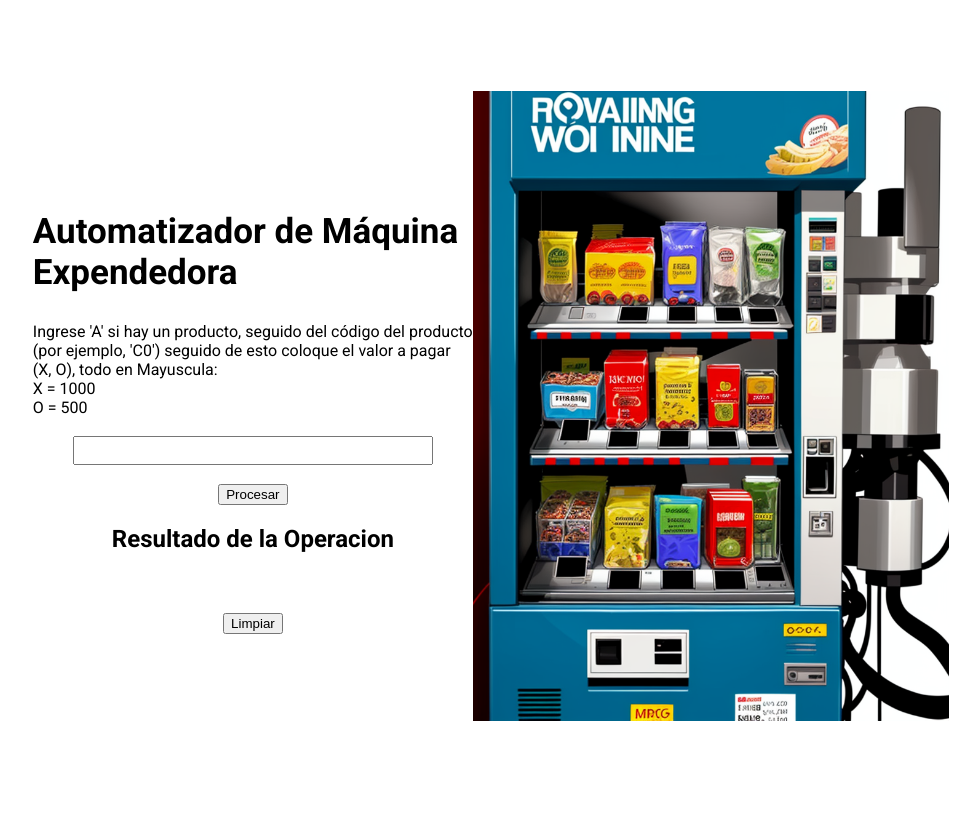
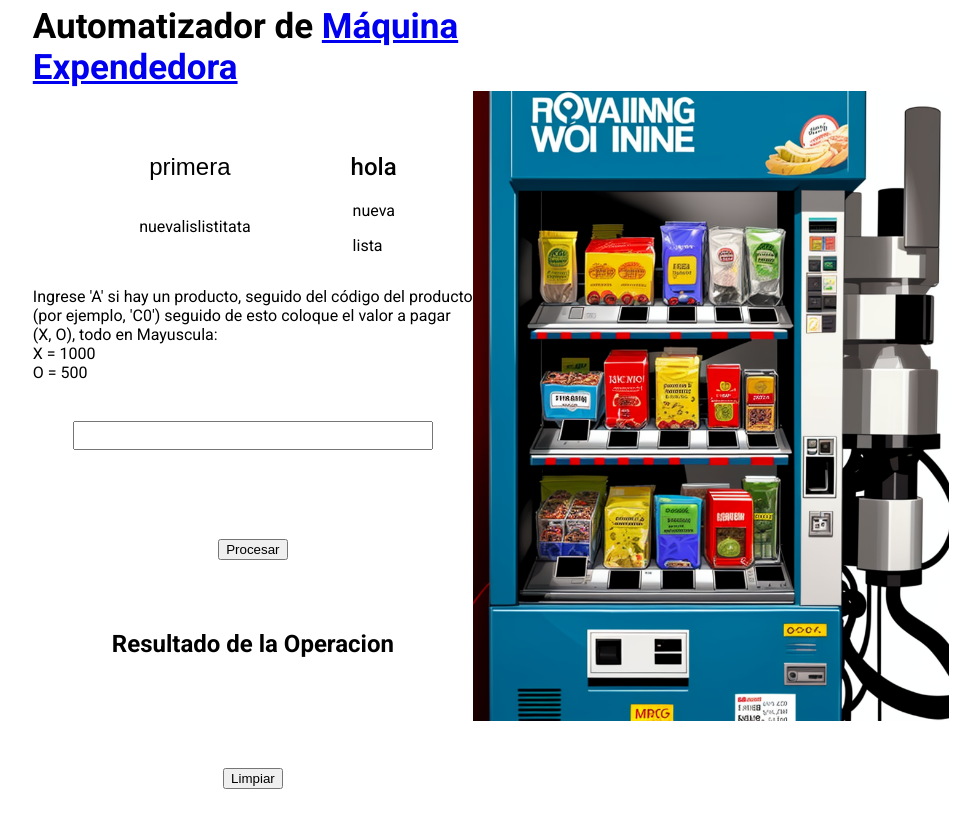
Before and after one commit to MercuryMat/automatafinitopy, a plain HTML site: page expend/index.html in a window 1280 px wide. Shown: the whole page, without its empty margins (70-1050 px from the left). Drawn offline with Linux system fonts and the light colour scheme; a web font is replaced by a local one.

Commit message:
practicas davi

```diff
--- a/expend/css/styles.scss
+++ b/expend/css/styles.scss
@@ -1,5 +1,5 @@
 @import url("https://fonts.googleapis.com/css2?family=Roboto:ital,wght@0,100;0,300;0,400;0,500;0,700;0,900;1,100;1,300;1,400;1,500;1,700;1,900&display=swap");
-h1{
+h1 {
     font-size: 35px;
 }
 .main_sect {
@@ -25,6 +25,42 @@ h1{
             flex-direction: column;
             align-items: center;
             justify-content: center;
+            h1 {
+                span {
+                    color: #fbbc04;
+                }
+            }
+            .lista {
+                list-style: none;
+                display: flex;
+                flex-direction: row;
+                .uno {
+                    margin-right: 100px;
+                    h2 {
+                        font-family: "Madimi One", sans-serif;
+                        font-weight: 400;
+                        font-style: normal;
+                    }
+                    ul{
+                        display: flex;
+                        margin-left: -50px;
+                    }
+
+                }
+
+                .dos {
+                    h2{
+                        font-weight: 500;
+                    }
+                    ul{
+                        margin-left: -38px;
+                    }
+                }
+
+                .listita {
+                    list-style: none;
+                }
+            }
             .former {
                 width: 100%;
                 display: flex;
@@ -34,11 +70,15 @@ h1{
                 input {
                     font-size: 20px;
                     width: 80%;
+                    margin: 20px 10px;
+                }
+                button {
+                    margin: 50px;
                 }
             }
         }
-        .preci_image{
-            img{
+        .preci_image {
+            img {
                 width: 75%;
             }
         }
--- a/expend/index.html
+++ b/expend/index.html
@@ -10,6 +10,9 @@
     <link
         href="https://fonts.googleapis.com/css2?family=Roboto:ital,wght@0,100;0,300;0,400;0,500;0,700;0,900;1,100;1,300;1,400;1,500;1,700;1,900&display=swap"
         rel="stylesheet">
+    <link rel="preconnect" href="https://fonts.googleapis.com">
+    <link rel="preconnect" href="https://fonts.gstatic.com" crossorigin>
+    <link href="https://fonts.googleapis.com/css2?family=Madimi+One&display=swap" rel="stylesheet">
     <title>Máquina Expendedora</title>
 </head>
 
@@ -17,7 +20,34 @@
     <section class="main_sect">
         <div class="organization">
             <div class="funcionalidad">
-                <h1>Automatizador de Máquina Expendedora</h1>
+                <h1>Automatizador de <a href="https://qalaub.com/es">Máquina Expendedora</a></h1>
+                <ul class="lista">
+                    <li class="uno">
+                        <h2>primera</h2>
+                        <ul class="listita">
+                            <li>
+                                <p>nueva</p>
+                            </li>
+                            <li>
+                                <p>lislistitata</p>
+                            </li>
+                        </ul>
+                    </li>
+                    <li class="dos">
+
+                        <h2>hola</h2>
+                        <ul class="listita">
+                            <li>
+                                <p>nueva</p>
+                            </li>
+                            <li>
+                                <p>lista</p>
+                            </li>
+                        </ul>
+                    </li>
+                </ul>
+
+
                 <form class="former" id="formulario">
                     <label for="entrada">Ingrese 'A' si hay un producto, seguido del código del producto (por ejemplo,
                         'C0') seguido de esto coloque el valor a pagar (X, O), todo en Mayuscula:<br>
```
Also changed, not shown: expend/css/styles.css, 1 other file.
